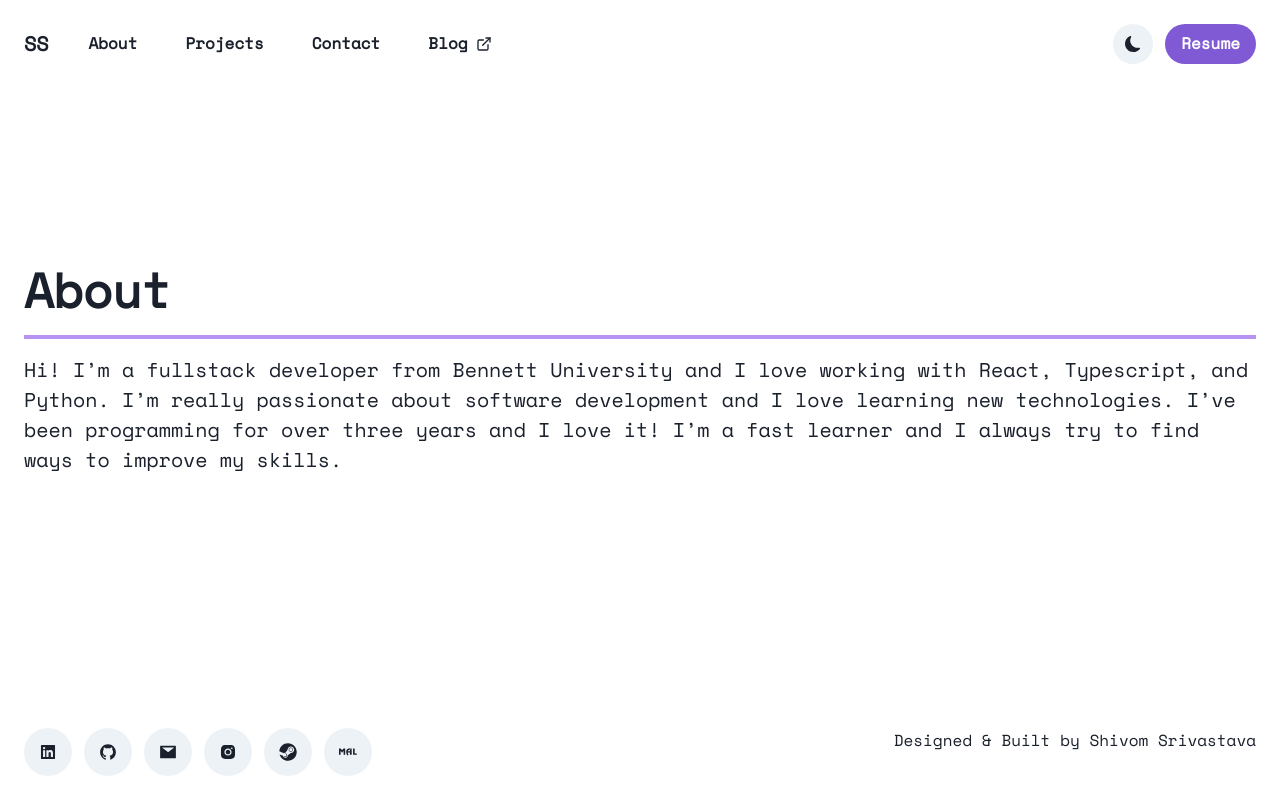
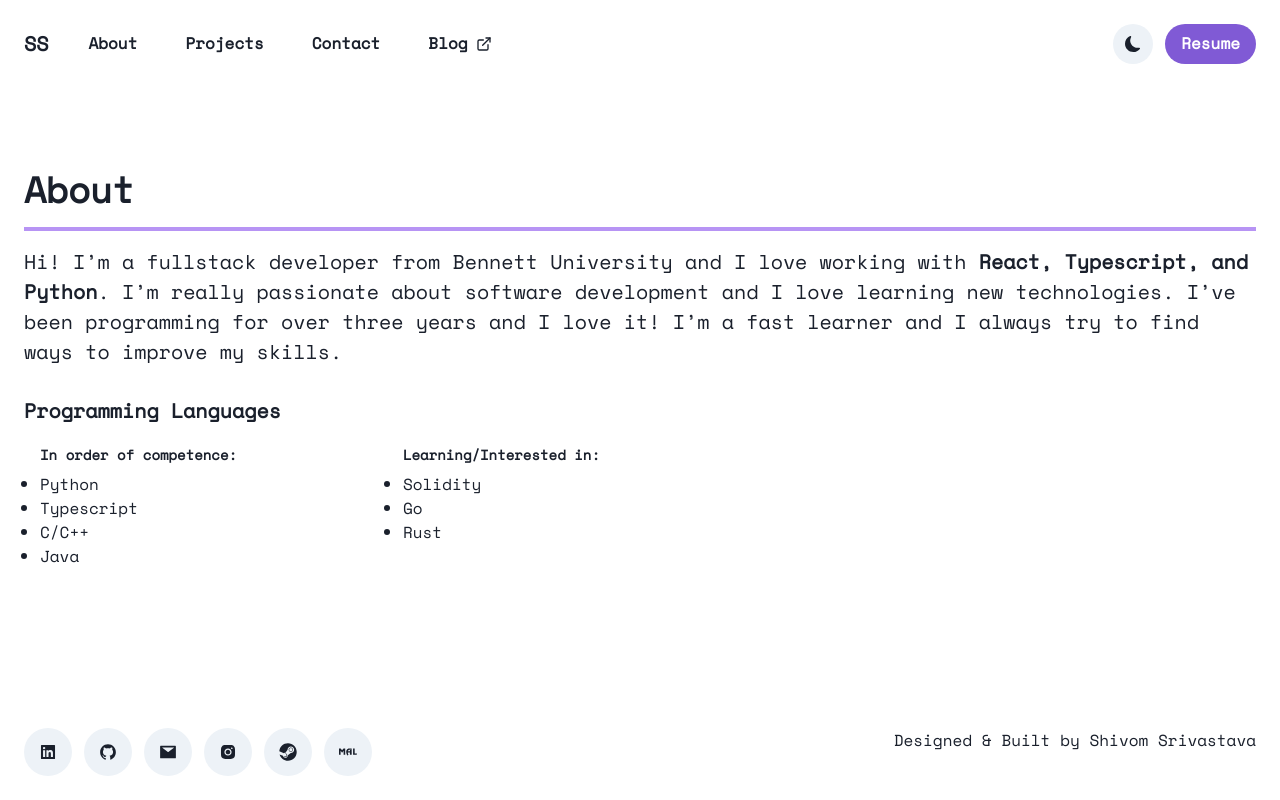
Before and after one commit to Guchii/me, a Next.js app: page /about in a window 1280 px wide. Built offline with nearby package versions, Linux system fonts and the light colour scheme; a web font is replaced by a local one.

Commit message:
about page fix

```diff
--- a/components/Header.tsx
+++ b/components/Header.tsx
@@ -10,11 +10,12 @@ import {
   MenuList,
   Text,
   useColorMode,
+  useColorModeValue,
 } from "@chakra-ui/react";
 import NextLink from "next/link";
 import { BsFillMoonFill, BsFillSunFill } from "react-icons/bs";
 import { GiHamburgerMenu } from "react-icons/gi";
-import {FiExternalLink} from "react-icons/fi";
+import { FiExternalLink } from "react-icons/fi";
 
 const Header = () => {
   const { colorMode, toggleColorMode } = useColorMode();
@@ -31,6 +32,11 @@ const Header = () => {
         mx="auto"
         fontSize="lg"
         paddingInline={{ sm: 6, "2xl": 0 }}
+        position="sticky"
+        top={0}
+        zIndex={1000}
+        // bg={{ sm: useColorModeValue("white", "gray.800"), md: "none" }}
+        backdropFilter={{ sm: "blur(10px)", md: "none" }}
       >
         <NextLink href="/">
           <Text fontWeight={"black"} fontSize="xl">
@@ -50,7 +56,9 @@ const Header = () => {
         <Flex w="100%">
           <IconButton
             aria-label="Search database"
-            icon={colorMode === "light" ? <BsFillMoonFill /> :  <BsFillSunFill />}
+            icon={
+              colorMode === "light" ? <BsFillMoonFill /> : <BsFillSunFill />
+            }
             onClick={toggleColorMode}
             marginLeft="auto"
             marginRight={3}
--- a/pages/about.tsx
+++ b/pages/about.tsx
@@ -10,25 +10,25 @@ import {
   Text,
   UnorderedList,
   Stack,
+  List,
+  VStack,
 } from "@chakra-ui/react";
 import Head from "next/head";
 import { useState } from "react";
-import skills from "../skills.json"
+import skills from "../skills.json";
 
 const Skills = () => {
-  const [selected, setSelected] = useState(0);
   return (
     <Box>
       <Stack
-        direction={{ sm: "column", md: "row" }}
+        minHeight={"70vh"}
         spacing={8}
-        h="70vh"
         justifyContent="center"
         alignItems="center"
       >
         <Text fontSize="xl">
           <Heading
-            fontSize="5xl"
+            fontSize="4xl"
             _after={{
               content: '" "',
               bg: "purple.300",
@@ -42,14 +42,46 @@ const Skills = () => {
             About
           </Heading>
           Hi! I’m a fullstack developer from Bennett University and I love
-          working with React, Typescript, and Python. I’m really passionate
-          about software development and I love learning new technologies. I’ve
-          been programming for over three years and I love it! I’m a fast
-          learner and I always try to find ways to improve my skills.
+          working with <strong>React, Typescript, and Python</strong>. I’m
+          really passionate about software development and I love learning new
+          technologies. I’ve been programming for over three years and I love
+          it! I’m a fast learner and I always try to find ways to improve my
+          skills.
         </Text>
+        <VStack w="full" alignItems={"start"}>
+          <Heading fontSize={"xl"} marginBottom={4} size={"lg"}>
+            Programming Languages
+          </Heading>
+          <Stack
+            direction={{ sm: "column", md: "row" }}
+            justifyContent={"space-between"}
+            gap={{sm: 4, md: 0}}
+            alignItems={"start"}
+            w={{ sm: "full", md: "xl" }}
+          >
+            <UnorderedList>
+              <Heading marginBottom={2} size={"xs"}>
+                In order of competence:
+              </Heading>
+              {(["Python", "Typescript", "C/C++", "Java"] as Array<string>).map(
+                (lang, i) => (
+                  <ListItem key={i}>{lang}</ListItem>
+                )
+              )}
+            </UnorderedList>
+            <UnorderedList position={"relative"} right={{sm: -4, md: 0}}>
+              <Heading marginBottom={2} size={"xs"}>
+                Learning/Interested in:
+              </Heading>
+              {(["Solidity", "Go", "Rust"] as Array<string>).map((lang, i) => (
+                <ListItem key={i}>{lang}</ListItem>
+              ))}
+            </UnorderedList>
+          </Stack>
+        </VStack>
       </Stack>
       <Head>
-        <title>About Me</title>
+        <title>About</title>
       </Head>
     </Box>
   );
--- a/projects.json
+++ b/projects.json
@@ -34,11 +34,5 @@
     "desc": "Beautiful Gita Reader Web Application",
     "source": "https://github.com/guchii/the-pocket-gita",
     "url": "https://guchii.github.io/the-pocket-gita"
-  },
-  {
-    "name": "The Pocket Gita API",
-    "desc": "Free to use Gita API",
-    "source": "https://github.com/guchii/the-pocket-gita-api",
-    "url": "https://the-pocket-gita.herokuapp.com/"
   }
 ]
--- a/styles/components.ts
+++ b/styles/components.ts
@@ -2,7 +2,7 @@ import { ButtonProps } from "@chakra-ui/react";
 
 export const ButtonStyles: any & { baseStyle: ButtonProps } = {
   baseStyle: {
-    fontWeight: "semibold",
+    // fontWeight: "semibold",
     borderRadius: "full",
     transitionDuration: "0.2s",
     _focus: {
```
Also changed, not shown: pages/index.tsx (+27 -8 lines), pages/projects.tsx (+6 -8 lines), public/si-sprite.svg (added).
